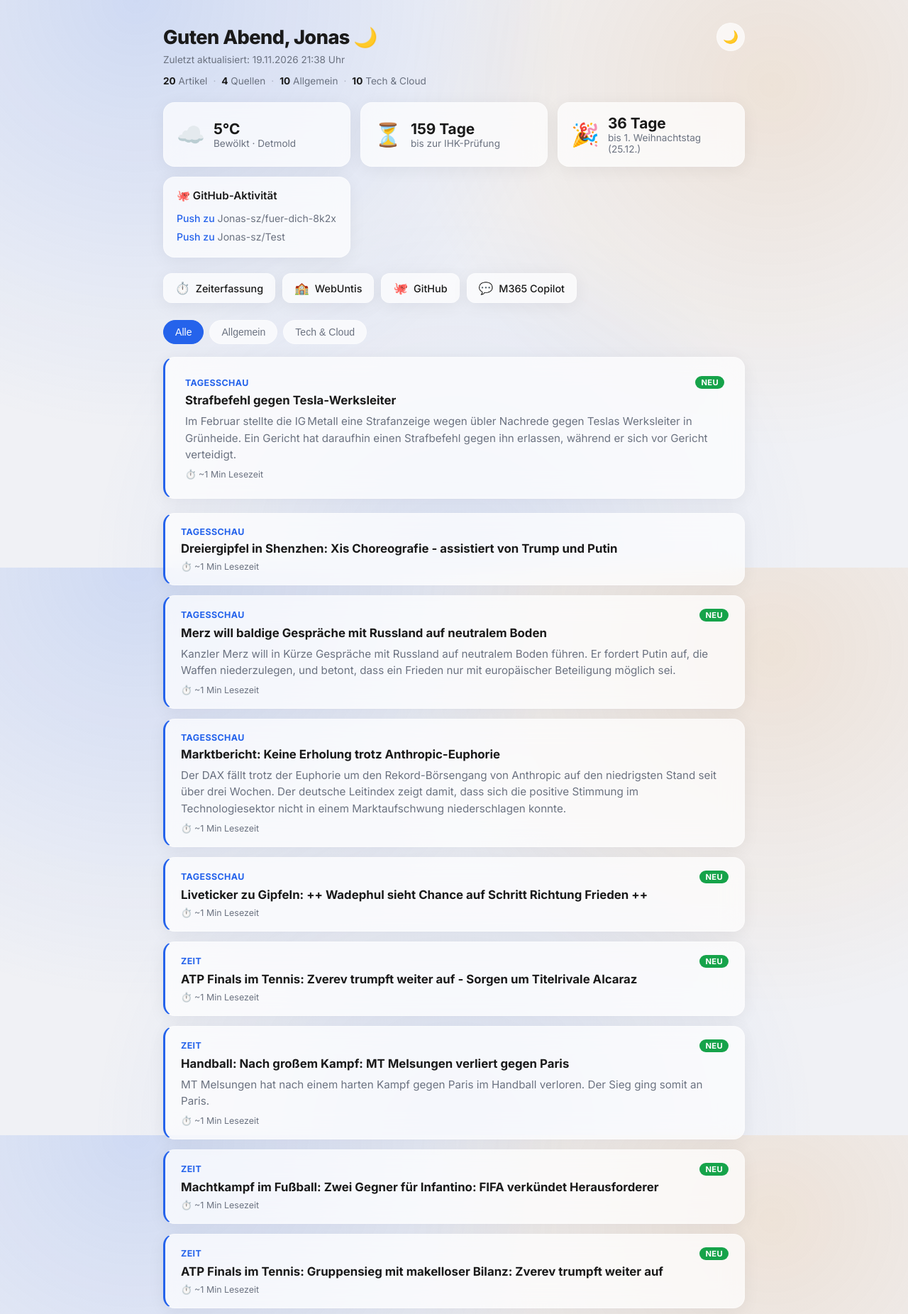
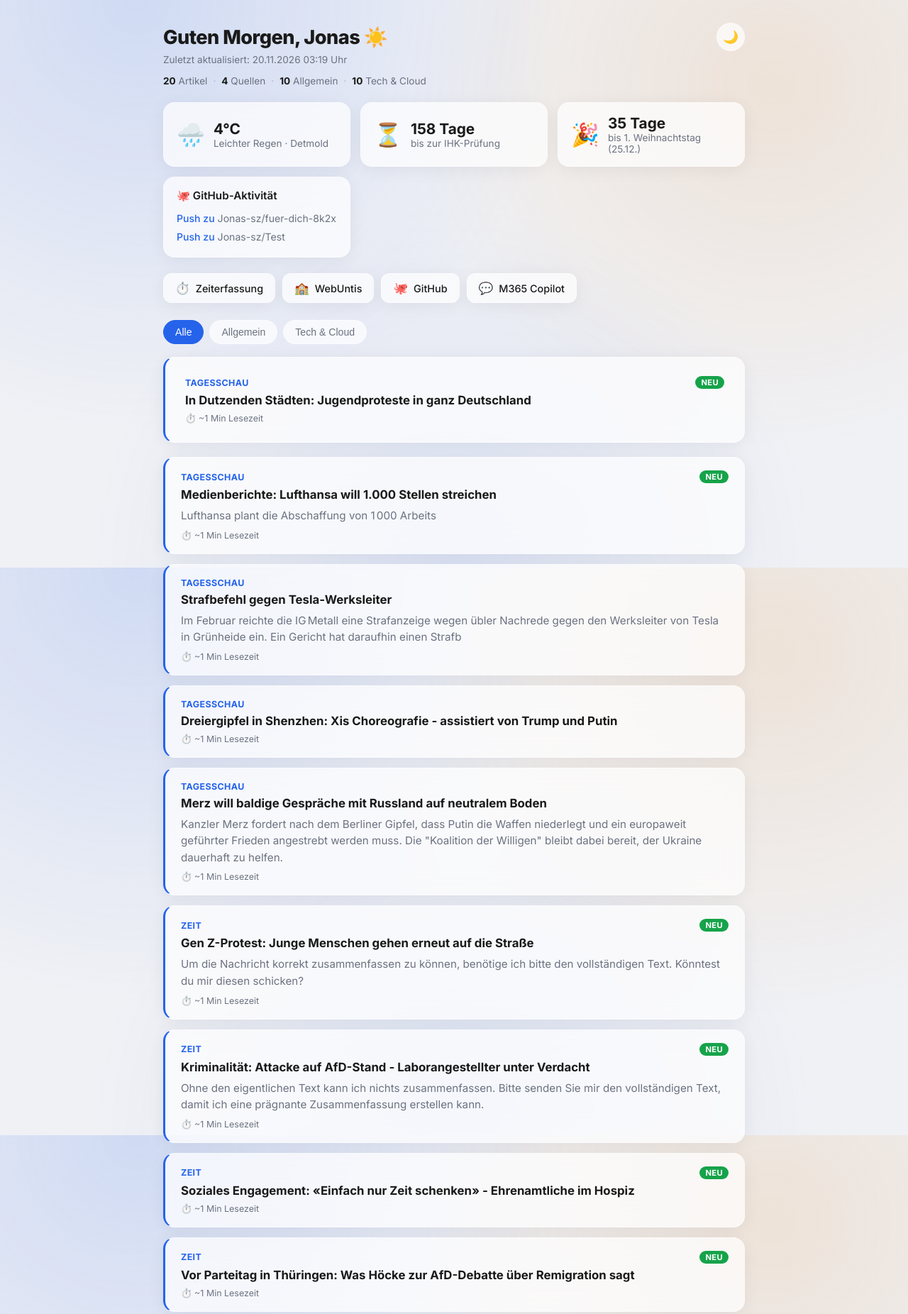
Before and after one commit to Jonas-sz/news-dashboard, a plain HTML site: page index.html in a window 1280 px wide. Shown: the top 1852 px of the page at 71% size. Drawn offline with Linux system fonts and the light colour scheme.

Commit message:
Update news

```diff
--- a/index.html
+++ b/index.html
@@ -129,10 +129,10 @@
 <body data-theme="light">
   <div id="skeleton">📰</div>
   <div class="topbar">
-    <h1>Guten Abend, Jonas 🌙</h1>
+    <h1>Guten Morgen, Jonas ☀️</h1>
     <button class="toggle-btn" id="themeToggle" aria-label="Dark Mode umschalten">🌙</button>
   </div>
-  <p class="updated">Zuletzt aktualisiert: 19.11.2026 21:38 Uhr</p>
+  <p class="updated">Zuletzt aktualisiert: 20.11.2026 03:19 Uhr</p>
 
       <div class="stats-bar">
         <div class="stat"><strong>20</strong> Artikel</div>
@@ -147,17 +147,17 @@
   <div class="widgets">
 
         <div class="widget weather">
-          <span class="weather-icon">☁️</span>
+          <span class="weather-icon">🌧️</span>
           <div>
-            <div class="weather-temp">5°C</div>
-            <div class="widget-sub">Bewölkt · Detmold</div>
+            <div class="weather-temp">4°C</div>
+            <div class="widget-sub">Leichter Regen · Detmold</div>
           </div>
         </div>
 
         <div class="widget countdown">
           <span class="countdown-icon">⏳</span>
           <div>
-            <div class="countdown-days">159 Tage</div>
+            <div class="countdown-days">158 Tage</div>
             <div class="widget-sub">bis zur IHK-Prüfung</div>
           </div>
         </div>
@@ -165,7 +165,7 @@
         <div class="widget holiday">
           <span class="countdown-icon">🎉</span>
           <div>
-            <div class="countdown-days">36 Tage</div>
+            <div class="countdown-days">35 Tage</div>
             <div class="widget-sub">bis 1. Weihnachtstag (25.12.)</div>
           </div>
         </div>
@@ -190,12 +190,30 @@
             <div class="source">Tagesschau</div>
             <span class="badge-new">NEU</span>
           </div>
-          <h3><a href="https://www.tagesschau.de/inland/regional/brandenburg/strafbefehl-werksleiter-von-tesla-100.html" target="_blank" rel="noopener">Strafbefehl gegen Tesla-Werksleiter</a></h3>
-          <p>Im Februar stellte die IG Metall eine Strafanzeige wegen übler Nachrede gegen Teslas Werksleiter in Grünheide. Ein Gericht hat daraufhin einen Strafbefehl gegen ihn erlassen, während er sich vor Gericht verteidigt.</p>
+          <h3><a href="https://www.tagesschau.de/inland/gesellschaft/jugendproteste-110.html" target="_blank" rel="noopener">In Dutzenden Städten: Jugendproteste in ganz Deutschland</a></h3>
+          <p></p>
           <div class="read-time">⏱️ ~1 Min Lesezeit</div>
         </div>
 
         <div class="card" data-category="allgemein" style="animation-delay:0.05s; --cat-color:#2563eb">
+          <div class="card-top">
+            <div class="source">Tagesschau</div>
+            <span class="badge-new">NEU</span>
+          </div>
+          <h3><a href="https://www.tagesschau.de/wirtschaft/lufthansa-1000-stellen-100.html" target="_blank" rel="noopener">Medienberichte: Lufthansa will 1.000 Stellen streichen</a></h3>
+          <p>Lufthansa plant die Abschaffung von 1 000 Arbeits</p>
+          <div class="read-time">⏱️ ~1 Min Lesezeit</div>
+        </div>
+        <div class="card" data-category="allgemein" style="animation-delay:0.1s; --cat-color:#2563eb">
+          <div class="card-top">
+            <div class="source">Tagesschau</div>
+
+          </div>
+          <h3><a href="https://www.tagesschau.de/inland/regional/brandenburg/strafbefehl-werksleiter-von-tesla-100.html" target="_blank" rel="noopener">Strafbefehl gegen Tesla-Werksleiter</a></h3>
+          <p>Im Februar reichte die IG Metall eine Strafanzeige wegen übler Nachrede gegen den Werksleiter von Tesla in Grünheide ein. Ein Gericht hat daraufhin einen Strafb</p>
+          <div class="read-time">⏱️ ~1 Min Lesezeit</div>
+        </div>
+        <div class="card" data-category="allgemein" style="animation-delay:0.15000000000000002s; --cat-color:#2563eb">
           <div class="card-top">
             <div class="source">Tagesschau</div>
 
@@ -204,31 +222,13 @@
           <p></p>
           <div class="read-time">⏱️ ~1 Min Lesezeit</div>
         </div>
-        <div class="card" data-category="allgemein" style="animation-delay:0.1s; --cat-color:#2563eb">
-          <div class="card-top">
-            <div class="source">Tagesschau</div>
-            <span class="badge-new">NEU</span>
-          </div>
-          <h3><a href="https://www.tagesschau.de/inland/innenpolitik/gipfel-koalition-willige-ukraine-100.html" target="_blank" rel="noopener">Merz will baldige Gespräche mit Russland auf neutralem Boden</a></h3>
-          <p>Kanzler Merz will in Kürze Gespräche mit Russland auf neutralem Boden führen. Er fordert Putin auf, die Waffen niederzulegen, und betont, dass ein Frieden nur mit europäischer Beteiligung möglich sei.</p>
-          <div class="read-time">⏱️ ~1 Min Lesezeit</div>
-        </div>
-        <div class="card" data-category="allgemein" style="animation-delay:0.15000000000000002s; --cat-color:#2563eb">
+        <div class="card" data-category="allgemein" style="animation-delay:0.2s; --cat-color:#2563eb">
           <div class="card-top">
             <div class="source">Tagesschau</div>
 
           </div>
-          <h3><a href="https://www.tagesschau.de/wirtschaft/finanzen/marktberichte/marktbericht-dax-dow-anthropic-100.html" target="_blank" rel="noopener">Marktbericht: Keine Erholung trotz Anthropic-Euphorie</a></h3>
-          <p>Der DAX fällt trotz der Euphorie um den Rekord-Börsengang von Anthropic auf den niedrigsten Stand seit über drei Wochen. Der deutsche Leitindex zeigt damit, dass sich die positive Stimmung im Technologiesektor nicht in einem Marktaufschwung niederschlagen konnte.</p>
-          <div class="read-time">⏱️ ~1 Min Lesezeit</div>
-        </div>
-        <div class="card" data-category="allgemein" style="animation-delay:0.2s; --cat-color:#2563eb">
-          <div class="card-top">
-            <div class="source">Tagesschau</div>
-            <span class="badge-new">NEU</span>
-          </div>
-          <h3><a href="https://www.tagesschau.de/newsticker/liveblog-apec-gipfel-xi-trump-putin-100.html" target="_blank" rel="noopener">Liveticker zu Gipfeln: ++ Wadephul sieht Chance auf Schritt Richtung Frieden ++</a></h3>
-          <p></p>
+          <h3><a href="https://www.tagesschau.de/inland/innenpolitik/gipfel-koalition-willige-ukraine-100.html" target="_blank" rel="noopener">Merz will baldige Gespräche mit Russland auf neutralem Boden</a></h3>
+          <p>Kanzler Merz fordert nach dem Berliner Gipfel, dass Putin die Waffen niederlegt und ein europaweit geführter Frieden angestrebt werden muss. Die "Koalition der Willigen" bleibt dabei bereit, der Ukraine dauerhaft zu helfen.</p>
           <div class="read-time">⏱️ ~1 Min Lesezeit</div>
         </div>
         <div class="card" data-category="allgemein" style="animation-delay:0.25s; --cat-color:#2563eb">
@@ -236,8 +236,8 @@
             <div class="source">Zeit</div>
             <span class="badge-new">NEU</span>
           </div>
-          <h3><a href="https://www.zeit.de/news/2026-11/19/zverev-trumpft-weiter-auf-sorgen-um-titelrivale-alcaraz" target="_blank" rel="noopener">ATP Finals im Tennis: Zverev trumpft weiter auf - Sorgen um Titelrivale Alcaraz</a></h3>
-          <p></p>
+          <h3><a href="https://www.zeit.de/news/2026-11/20/junge-menschen-gehen-erneut-auf-die-strasse" target="_blank" rel="noopener">Gen Z-Protest: Junge Menschen gehen erneut auf die Straße</a></h3>
+          <p>Um die Nachricht korrekt zusammenfassen zu können, benötige ich bitte den vollständigen Text. Könntest du mir diesen schicken?</p>
           <div class="read-time">⏱️ ~1 Min Lesezeit</div>
         </div>
         <div class="card" data-category="allgemein" style="animation-delay:0.30000000000000004s; --cat-color:#2563eb">
@@ -245,8 +245,9 @@
             <div class="source">Zeit</div>
             <span class="badge-new">NEU</span>
           </div>
-          <h3><a href="https://www.zeit.de/news/2026-11/19/nach-grossem-kampf-mt-melsungen-verliert-gegen-paris" target="_blank" rel="noopener">Handball: Nach großem Kampf: MT Melsungen verliert gegen Paris</a></h3>
-          <p>MT Melsungen hat nach einem harten Kampf gegen Paris im Handball verloren. Der Sieg ging somit an Paris.</p>
+          <h3><a href="https://www.zeit.de/news/2026-11/20/attacke-auf-afd-stand-laborangestellter-unter-verdacht" target="_blank" rel="noopener">Kriminalität: Attacke auf AfD-Stand - Laborangestellter unter Verdacht</a></h3>
+          <p>Ohne den eigentlichen Text kann ich nichts zusammenfassen.
+Bitte senden Sie mir den vollständigen Text, damit ich eine prägnante Zusammenfassung erstellen kann.</p>
           <div class="read-time">⏱️ ~1 Min Lesezeit</div>
         </div>
         <div class="card" data-category="allgemein" style="animation-delay:0.35000000000000003s; --cat-color:#2563eb">
@@ -254,7 +255,7 @@
             <div class="source">Zeit</div>
             <span class="badge-new">NEU</span>
           </div>
-          <h3><a href="https://www.zeit.de/news/2026-11/19/zwei-gegner-fuer-infantino-fifa-verkuendet-herausforderer" target="_blank" rel="noopener">Machtkampf im Fußball: Zwei Gegner für Infantino: FIFA verkündet Herausforderer</a></h3>
+          <h3><a href="https://www.zeit.de/news/2026-11/20/einfach-nur-zeit-schenken-ehrenamtliche-im-hospiz" target="_blank" rel="noopener">Soziales Engagement: «Einfach nur Zeit schenken» - Ehrenamtliche im Hospiz</a></h3>
           <p></p>
           <div class="read-time">⏱️ ~1 Min Lesezeit</div>
         </div>
@@ -263,7 +264,7 @@
             <div class="source">Zeit</div>
             <span class="badge-new">NEU</span>
           </div>
-          <h3><a href="https://www.zeit.de/news/2026-11/19/gruppensieg-mit-makelloser-bilanz-zverev-trumpft-weiter-auf" target="_blank" rel="noopener">ATP Finals im Tennis: Gruppensieg mit makelloser Bilanz: Zverev trumpft weiter auf</a></h3>
+          <h3><a href="https://www.zeit.de/news/2026-11/20/was-hoecke-zur-afd-debatte-ueber-remigration-sagt" target="_blank" rel="noopener">Vor Parteitag in Thüringen: Was Höcke zur AfD-Debatte über Remigration sagt</a></h3>
           <p></p>
           <div class="read-time">⏱️ ~1 Min Lesezeit</div>
         </div>
@@ -272,29 +273,38 @@
             <div class="source">Zeit</div>
             <span class="badge-new">NEU</span>
           </div>
-          <h3><a href="https://www.zeit.de/news/2026-11/19/anthropic-startet-mit-deutlichem-kursplus-an-der-boerse" target="_blank" rel="noopener">Künstliche Intelligenz: Anthropic-Aktie rutscht bei Debüt vom hohen Startkurs ab</a></h3>
+          <h3><a href="https://www.zeit.de/news/2026-11/20/frankfurt-verschenkt-weihnachtsmarkt-gutscheine-an-kinder" target="_blank" rel="noopener">Weihnachtsmarkt: Frankfurt verschenkt Weihnachtsmarkt-Gutscheine an Kinder</a></h3>
           <p></p>
           <div class="read-time">⏱️ ~1 Min Lesezeit</div>
         </div>
         <div class="card" data-category="tech" style="animation-delay:0.5s; --cat-color:#d97706">
           <div class="card-top">
             <div class="source">Heise</div>
-            <span class="badge-new">NEU</span>
+
           </div>
-          <h3><a href="https://www.heise.de/news/Spionagegericht-Grossbritannien-muss-Auftrag-fuer-Apple-Hintertuer-gestehen-11531845.html?wt_mc=rss.red.ho.ho.atom.beitrag.beitrag" target="_blank" rel="noopener">Britische Regierung muss gestehen, dass sie Apple eine Hintertür befohlen hat</a></h3>
-          <p>Das britische Innenministerium hat Apple befohlen, in die i</p>
+          <h3><a href="https://www.heise.de/news/Suedkorea-aktiviert-Katastrophenalarmsystem-um-Handys-bei-Uni-Test-zu-finden-11531901.html?wt_mc=rss.red.ho.ho.atom.beitrag.beitrag" target="_blank" rel="noopener">WTF: Schummelbremse Notfallwarnung: Südkorea lässt bei Aufnahmetests Handys läuten</a></h3>
+          <p></p>
           <div class="read-time">⏱️ ~1 Min Lesezeit</div>
         </div>
         <div class="card" data-category="tech" style="animation-delay:0.55s; --cat-color:#d97706">
           <div class="card-top">
             <div class="source">Heise</div>
-            <span class="badge-new">NEU</span>
+
           </div>
-          <h3><a href="https://www.heise.de/bestenlisten/testsieger/top-10-die-beste-smartwatch-im-test-apple-watch-schlaegt-samsung-xiaomi-und-co/gee7t5m?wt_mc=rss.red.ho.ho.atom.beitrag.beitrag" target="_blank" rel="noopener">Top 10: Die beste Smartwatch im Test – Apple Watch schlägt Samsung, Xiaomi & Co.</a></h3>
-          <p></p>
+          <h3><a href="https://www.heise.de/news/Spionagegericht-Grossbritannien-muss-Auftrag-fuer-Apple-Hintertuer-gestehen-11531845.html?wt_mc=rss.red.ho.ho.atom.beitrag.beitrag" target="_blank" rel="noopener">Britische Regierung muss gestehen, dass sie Apple eine Hintertür befohlen hat</a></h3>
+          <p>Das britische Innenministerium wurde von einem Gericht gezwungen, öffentlich zu gestehen, dass es Apple befohlen hat, eine Hintertür in die iCloud einz</p>
           <div class="read-time">⏱️ ~1 Min Lesezeit</div>
         </div>
         <div class="card" data-category="tech" style="animation-delay:0.6000000000000001s; --cat-color:#d97706">
+          <div class="card-top">
+            <div class="source">Heise</div>
+
+          </div>
+          <h3><a href="https://www.heise.de/bestenlisten/testsieger/top-10-die-beste-smartwatch-im-test-apple-watch-schlaegt-samsung-xiaomi-und-co/gee7t5m?wt_mc=rss.red.ho.ho.atom.beitrag.beitrag" target="_blank" rel="noopener">Top 10: Die beste Smartwatch im Test – Apple Watch schlägt Samsung, Xiaomi & Co.</a></h3>
+          <p>Der Test</p>
+          <div class="read-time">⏱️ ~1 Min Lesezeit</div>
+        </div>
+        <div class="card" data-category="tech" style="animation-delay:0.65s; --cat-color:#d97706">
           <div class="card-top">
             <div class="source">Heise</div>
 
@@ -303,22 +313,13 @@
           <p></p>
           <div class="read-time">⏱️ ~1 Min Lesezeit</div>
         </div>
-        <div class="card" data-category="tech" style="animation-delay:0.65s; --cat-color:#d97706">
+        <div class="card" data-category="tech" style="animation-delay:0.7000000000000001s; --cat-color:#d97706">
           <div class="card-top">
             <div class="source">Heise</div>
 
           </div>
           <h3><a href="https://www.heise.de/news/Erstmals-braucht-die-Welt-mehr-Energie-zum-Kuehlen-als-zum-Heizen-11531700.html?wt_mc=rss.red.ho.ho.atom.beitrag.beitrag" target="_blank" rel="noopener">Erstmals braucht die Welt mehr Energie zum Kühlen als zum Heizen</a></h3>
-          <p></p>
-          <div class="read-time">⏱️ ~1 Min Lesezeit</div>
-        </div>
-        <div class="card" data-category="tech" style="animation-delay:0.7000000000000001s; --cat-color:#d97706">
-          <div class="card-top">
-            <div class="source">Heise</div>
-
-          </div>
-          <h3><a href="https://www.heise.de/news/Project-Suncatcher-New-Glenn-wird-Google-Satelliten-ins-All-bringen-11531542.html?wt_mc=rss.red.ho.ho.atom.beitrag.beitrag" target="_blank" rel="noopener">Project Suncatcher: New Glenn wird Google-Satelliten ins All bringen</a></h3>
-          <p>Google hat mit SpaceX erstmals einen Rechenzentrums­satelliten ins All geschickt. Auch Jeff Bezos’ Unternehmen Blue Origin soll künftig für Google fliegen.</p>
+          <p>Der IEA warnt, dass die Straßengeschwindigkeit in der Straße von Hormus einen der größten Energieversorgungsschocks der Geschichte auslösen könnte. Gleichzeitig übertrifft der Energieverbrauch für Kühlung mittlerweile den für Heizung.</p>
           <div class="read-time">⏱️ ~1 Min Lesezeit</div>
         </div>
         <div class="card" data-category="tech" style="animation-delay:0.75s; --cat-color:#d97706">
@@ -354,7 +355,7 @@
 
           </div>
           <h3><a href="https://www.golem.de/news/hacking-tool-flipper-one-mit-rekordstart-trotz-offener-fragen-2611-215435.html" target="_blank" rel="noopener">Hacking-Tool: Flipper One mit Rekordstart trotz offener Fragen</a></h3>
-          <p>Die neue Flipper One startet rekordverdächtig</p>
+          <p>Das neue Flipper One startet rekordverdächtig</p>
           <div class="read-time">⏱️ ~1 Min Lesezeit</div>
         </div>
         <div class="card" data-category="tech" style="animation-delay:0.9500000000000001s; --cat-color:#d97706">
@@ -363,7 +364,7 @@
 
           </div>
           <h3><a href="https://www.golem.de/news/anzeige-google-pixel-11-guenstig-wie-nie-am-black-friday-2611-215433.html" target="_blank" rel="noopener">Anzeige: Google Pixel 11 günstig wie nie am Black Friday</a></h3>
-          <p>Amazon bietet das erst seit August verfügbare Google Pixel 11 (256 GB) im Black‑Friday‑Sale unter 700 Euro an – rund 300 Euro weniger als</p>
+          <p>Amazon bietet das erst im August auf den Markt gebrachte Google Pixel 11 in 256 GB für weniger als 700 € an – das entspricht einem Preis</p>
           <div class="read-time">⏱️ ~1 Min Lesezeit</div>
         </div>
 
```
